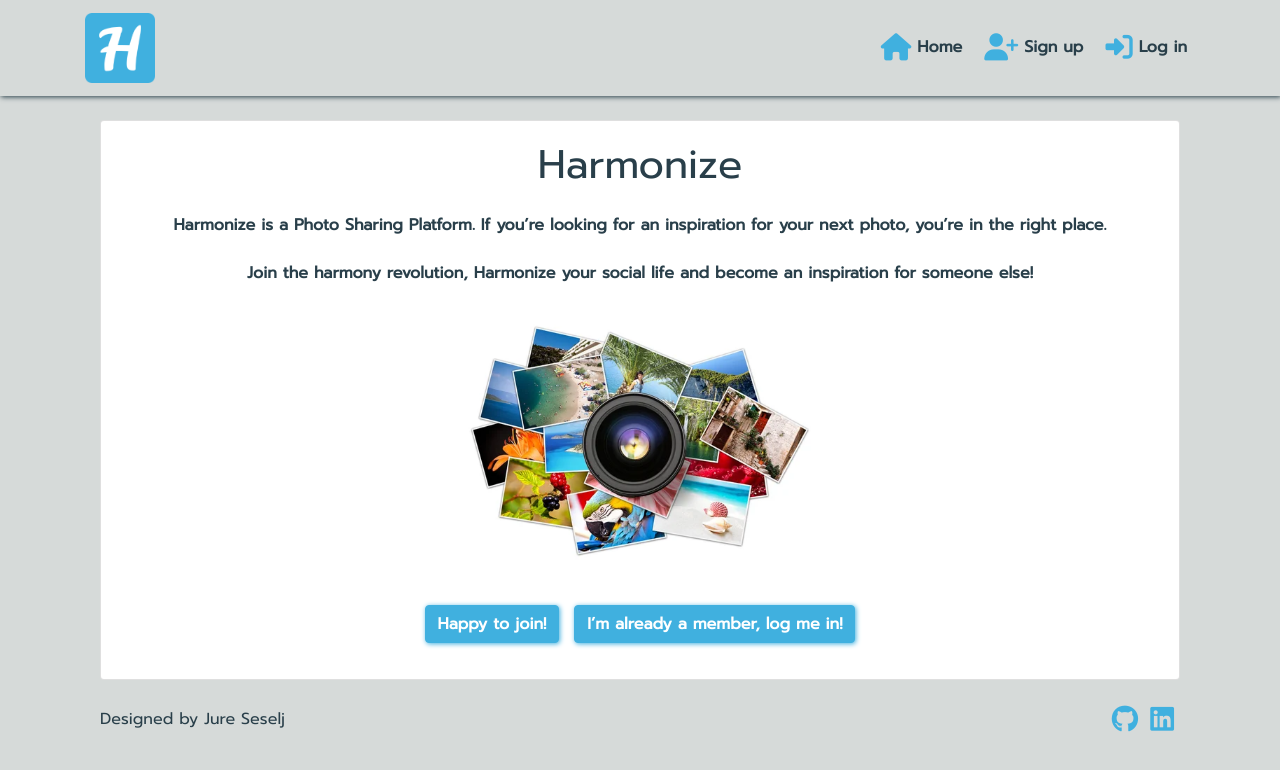
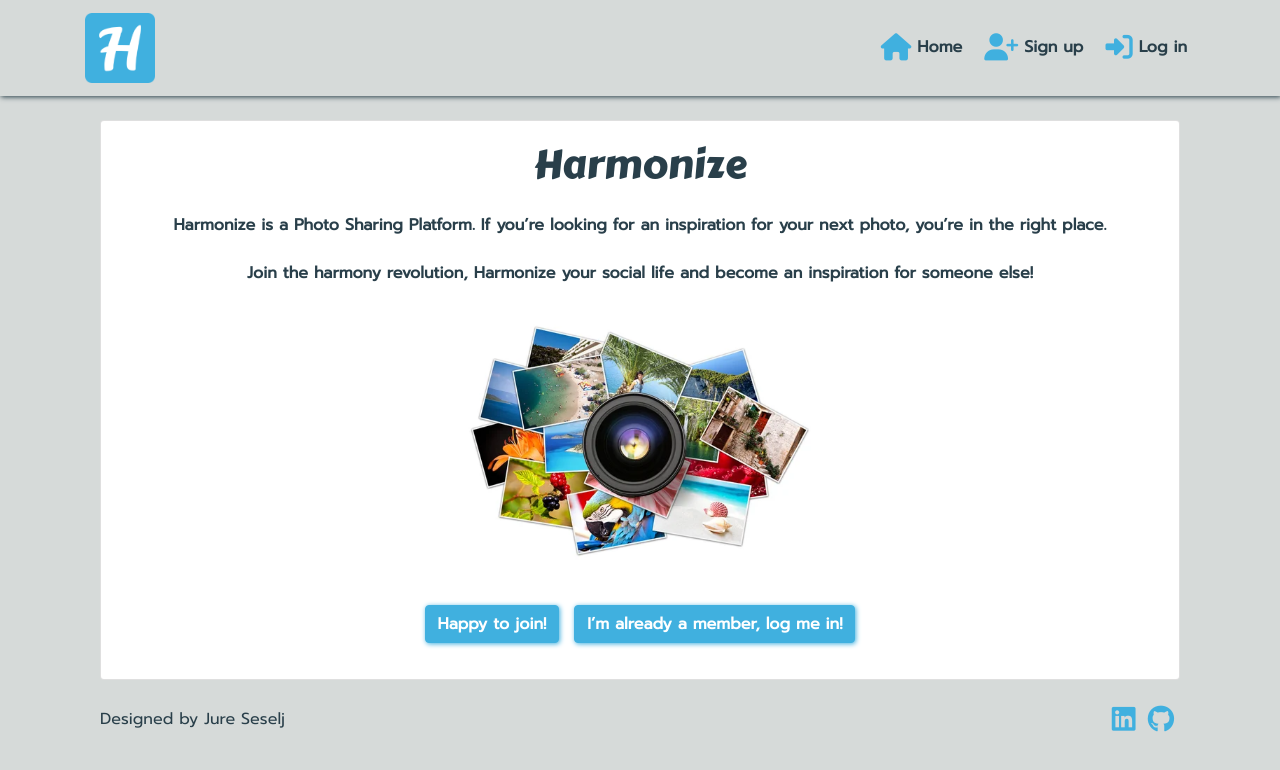
Before and after one commit to JureSeselj/harmonize, a React (Create React App) app: page / in a window 1280 px wide. Shown: the top 770 px of the page. Built offline with nearby package versions, Linux system fonts and the light colour scheme; no server answers.

Commit message:
Change font family for h1 title

```diff
--- a/public/index.html
+++ b/public/index.html
@@ -29,6 +29,7 @@
 
     <!-- Google Fonts -->
     <link href="https://fonts.googleapis.com/css2?family=Prompt:wght@300;400&display=swap" rel="stylesheet">
+    <link href="https://fonts.googleapis.com/css2?family=Carter+One&display=swap" rel="stylesheet">
 
     <!-- Bootstrap 4.6.0 -->
     <link
--- a/src/App.module.css
+++ b/src/App.module.css
@@ -24,6 +24,11 @@
 
 .Body {
     padding-top: 120px;
+}
+
+h1 {
+    font-family: "Carter One", cursive, sans-serif;
+    font-weight: 200;
 }
 
 h3 {
--- a/src/components/Landing.js
+++ b/src/components/Landing.js
@@ -56,6 +56,14 @@ const Landing = () => {
         </div>
 
         <div className="float-right pb-3">
+        <a
+            href="https://www.linkedin.com/in/jure-seselj-062654192/"
+            aria-label="Visit me on LinkedIn (opens in new tab)"
+            target="_blank"
+            rel="noopener noreferrer"
+          >
+            <i className="fab fa-linkedin" />
+          </a>
           <a
             href="https://github.com/JureSeselj/harmonize"
             aria-label="Check the website GitHub page"
@@ -63,14 +71,6 @@ const Landing = () => {
             rel="noopener noreferrer"
           >
             <i className="fab fa-github" />
-          </a>
-          <a
-            href="https://www.linkedin.com/in/jure-seselj-062654192/"
-            aria-label="Visit me on LinkedIn (opens in new tab)"
-            target="_blank"
-            rel="noopener noreferrer"
-          >
-            <i className="fab fa-linkedin" />
           </a>
         </div>
       </footer>
```
Also changed, not shown: 1 other file (tests, documents, lock files or other folders).
